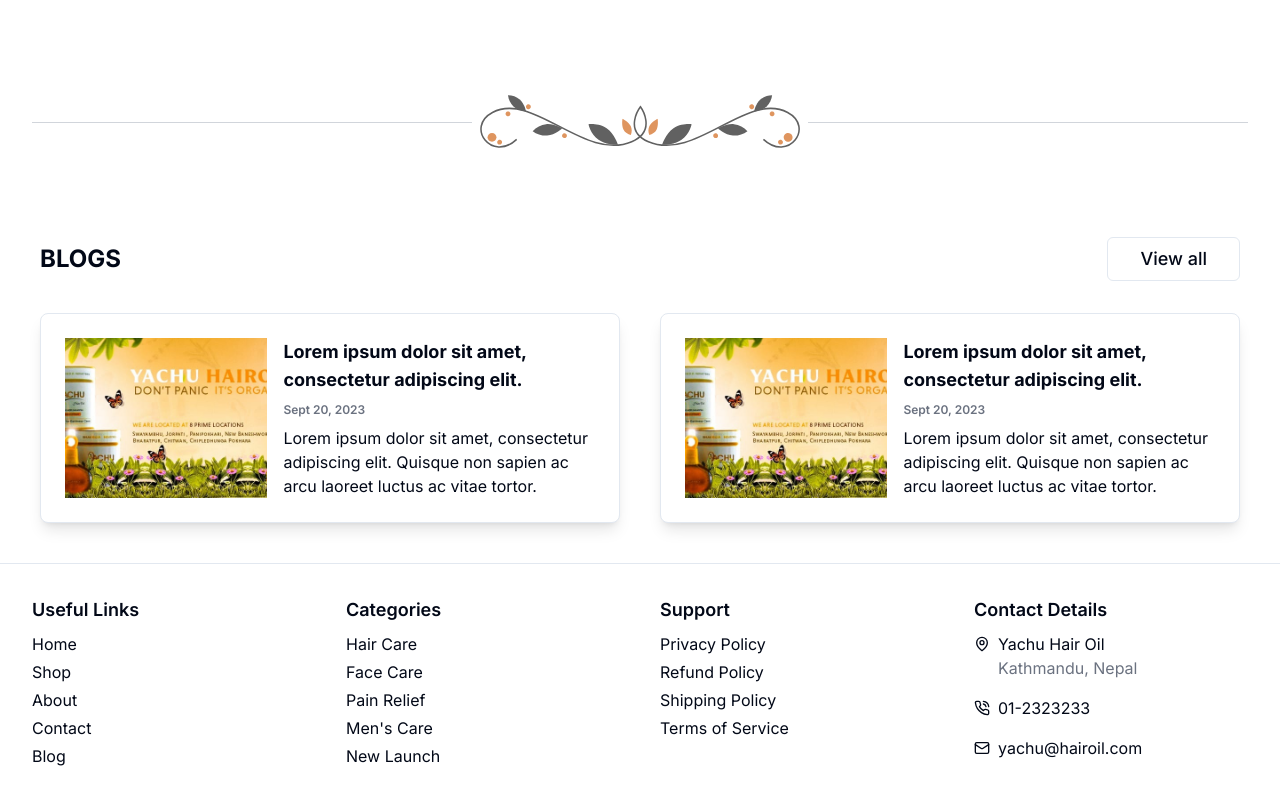
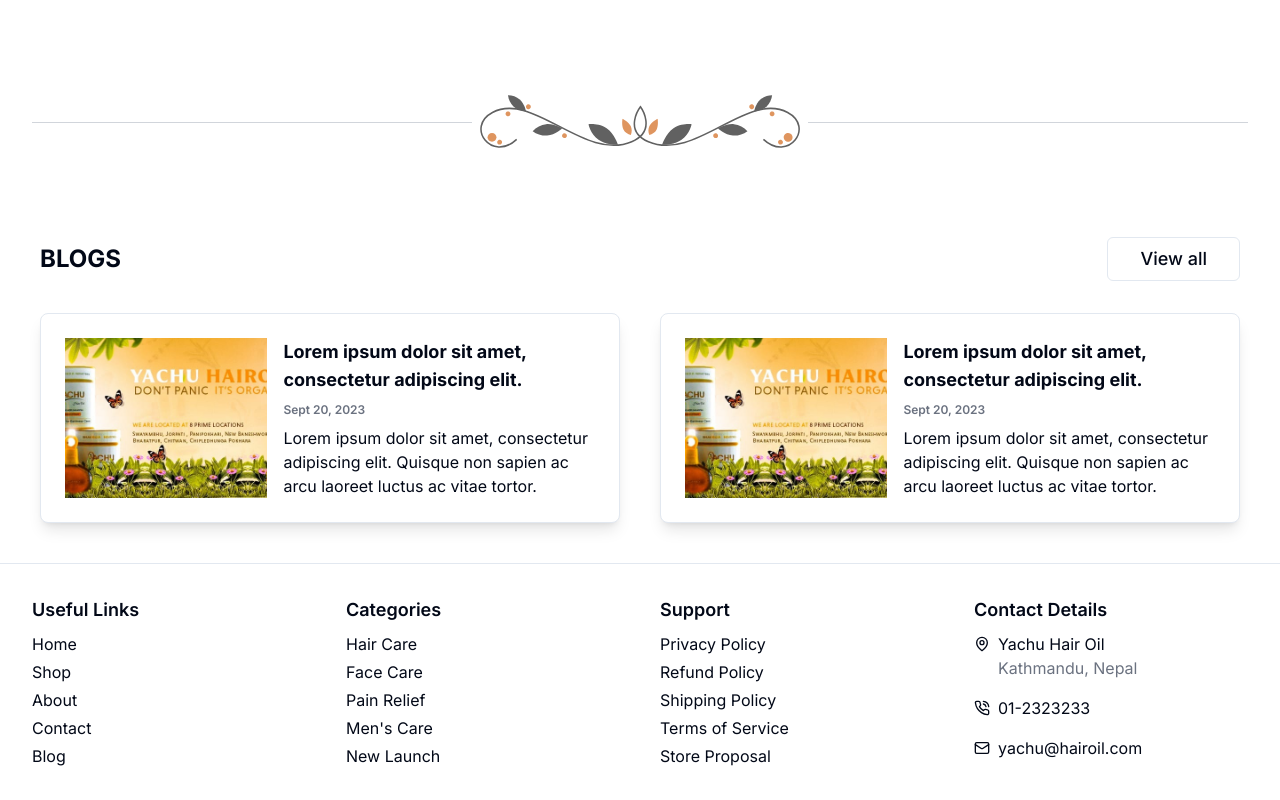
Before and after one commit to manavkhadka0/yachu, a Next.js app: page / in a window 1280 px wide. Shown: the part 1296-2096 px from the top of the page. Built offline with nearby package versions, Linux system fonts and the light colour scheme.

Commit message:
added proposal page link under support

```diff
--- a/components/footer/Footer.tsx
+++ b/components/footer/Footer.tsx
@@ -22,6 +22,7 @@ const SUPPORT_LINKS = [
   { name: "Refund Policy", href: "/" },
   { name: "Shipping Policy", href: "/" },
   { name: "Terms of Service", href: "/" },
+  { name: "Store Proposal", href: "/store-proposal" },
 ];
 
 const Footer = () => {
```
